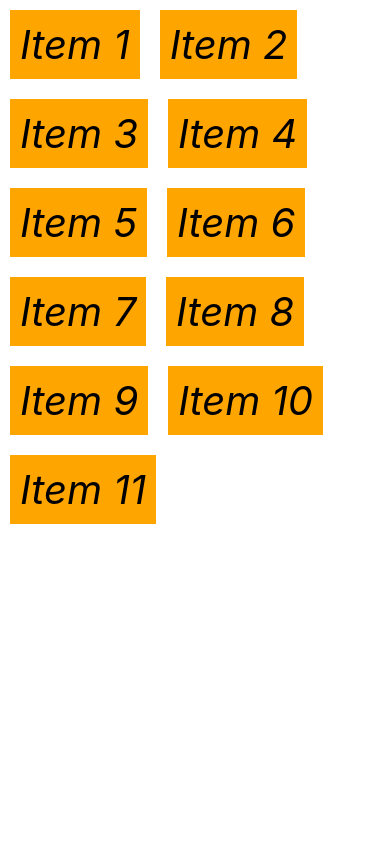
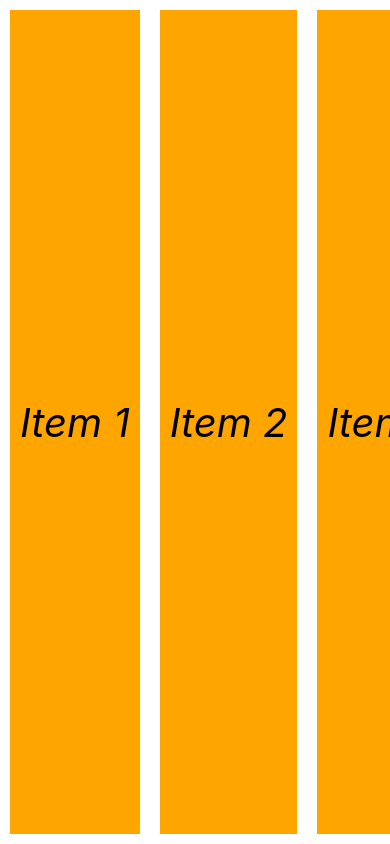
Before and after one commit to codingscode/reactnative_from_zero_to_hero, a React Native app in the folder rntour/: screen / in a window 390 px wide. Built offline with nearby package versions, Linux system fonts and the light colour scheme.

Commit message:
parte 36

```diff
--- a/rntour/App.js
+++ b/rntour/App.js
@@ -30,8 +30,8 @@ function App() {
 
    return (
       <FlatList data={Items}
-         numColumns={2}
-         //keyExtractor={(item, index) => index.toString()}
+         horizontal
+         keyExtractor={(item, index) => index.toString()}
          renderItem={({item}, i) => (
             <View style={styles.item} >
                <Text style={styles.text} >{item.name}</Text>
```
Also changed, not shown: 1 other file (tests, documents, lock files or other folders).
